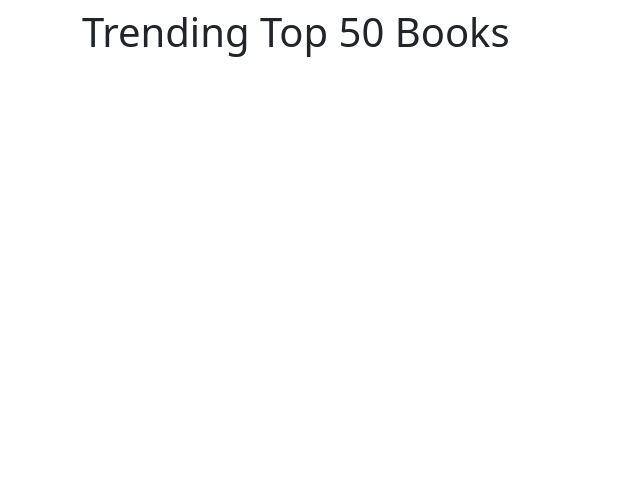
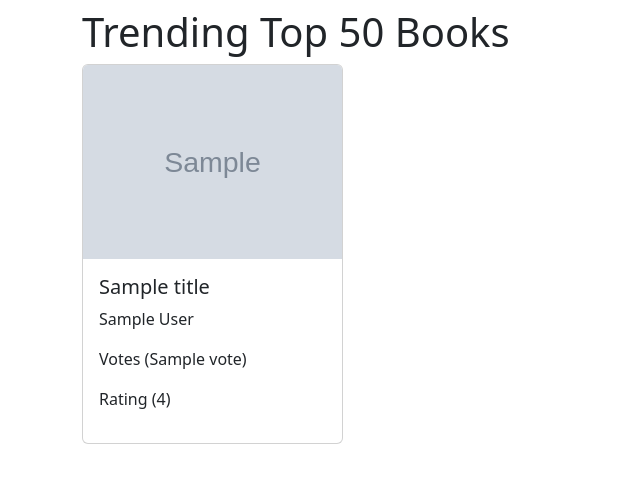
Before and after one commit to gauravparajuli/bookrecommendationsystem, a Flask app: template templates/index.html in a window 1280 px wide. Shown: the part 56-539 px from the top of the page, without its empty margins (0-640 px from the left). Run offline with Flask 3, Linux system fonts and the light colour scheme; the template is opened without the code that fills it: most values are stand-ins (such as "Sample title", 1, 10 or a date in 2020); grey boxes marked "Sample" are stand-in pictures.

Commit message:
completely implemented top50 books view

```diff
--- a/main.py
+++ b/main.py
@@ -1,14 +1,21 @@
+from email.mime import image
 from flask import Flask, render_template
+
+import pickle
 
 app = Flask(__name__)
 
+
 @app.route('/')
 def home():
-    return render_template('index.html')
+    top50 = pickle.load(open('model/top50books.pkl', 'rb'))
+    return render_template('index.html', title=top50['Book-Title'].to_list(), author=top50['Book-Author'].to_list(), image=top50['Image-URL-M'].to_list(), vote=top50['num_ratings'].to_list(), rating=[round(x, 1) for x in top50['avg_ratings'].to_list()])
+
 
 @app.route('/recommend')
 def recommend():
     return render_template('recommendations.html')
 
+
 if __name__ == '__main__':
     app.run(debug=True)
--- a/templates/index.html
+++ b/templates/index.html
@@ -4,5 +4,23 @@ Trending Books (Top50)
 {% endblock %}
 
 {% block content %}
-<h1>Trending Top 50 Books</h1>
+<div class="row mt-2">
+    <div class="col-md-12">
+        <h1>Trending Top 50 Books</h1>
+    </div>
+    {% for i in range(author|length) %}
+        <div class="col-md-3 mb-2">
+            <div class="card">
+                <img src="{{image[i]}}" class="card-img-top" alt="{{title[i]}}">
+                <div class="card-body">
+                <h5>{{title[i]}}</h5>
+                <p>{{author[i]}}</p>
+                <p>Votes ({{vote[i]}})</p>
+                <p>Rating ({{rating[i]}})</p>
+                </div>
+            </div>
+        </div>
+    {% endfor %}
+</div>
+
 {% endblock %}
```
Also changed, not shown: 2 other files.
